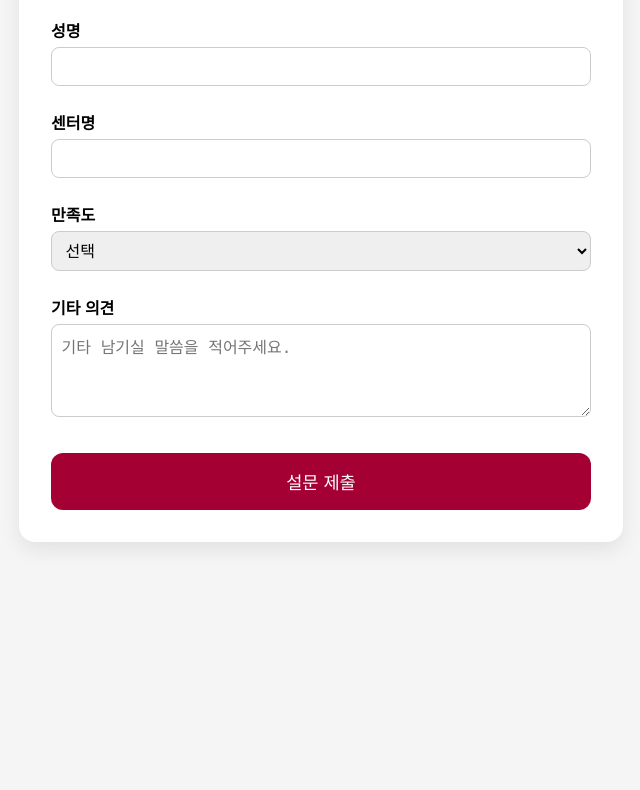
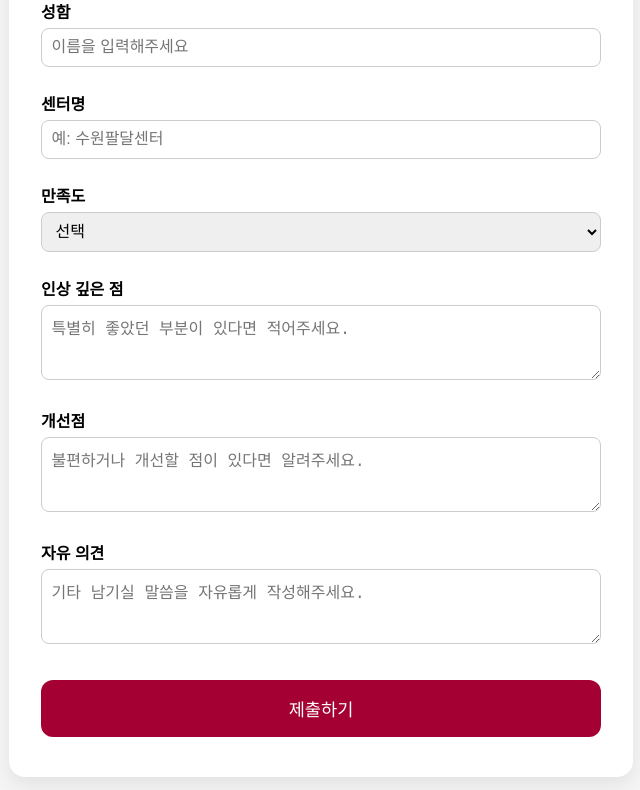
Before and after one commit to sangjip-lee/da-nang-survey, a plain HTML site: page index.html in a window 1280 px wide. Shown: the part 259-1049 px from the top of the page, without its empty margins (319-959 px from the left). Before the commit the page ends 833 px from the top, so only its background shows below. Drawn offline with Linux system fonts and the light colour scheme; a web font is replaced by a local one.

Commit message:
Update index.html

```diff
--- a/index.html
+++ b/index.html
@@ -3,7 +3,7 @@
 <head>
   <meta charset="UTF-8" />
   <meta name="viewport" content="width=device-width, initial-scale=1" />
-  <title>2025년 봄 서비스연합회 1차 우수인력 다낭여행 설문조사</title>
+  <title>2025년 홈서비스연합회 1차 우수인력 다낭여행 설문조사</title>
   <link href="https://fonts.googleapis.com/css2?family=Pretendard&display=swap" rel="stylesheet" />
   <style>
     body {
@@ -13,15 +13,16 @@
       background: #f5f5f5;
     }
     .container {
-      max-width: 540px;
+      max-width: 560px;
       margin: 0 auto;
       background: white;
-      padding: 2rem;
+      padding: 2.5rem 2rem;
       border-radius: 16px;
       box-shadow: 0 8px 20px rgba(0, 0, 0, 0.08);
     }
     .logo img {
       max-width: 120px;
+      max-height: 60px;
       display: block;
       margin: 0 auto 1rem;
     }
@@ -29,6 +30,7 @@
       color: #A50034;
       font-size: 1.6rem;
       text-align: center;
+      line-height: 1.5;
       margin-bottom: 2rem;
     }
     label {
@@ -45,6 +47,9 @@
       font-size: 1rem;
       box-sizing: border-box;
     }
+    textarea {
+      resize: vertical;
+    }
     button {
       margin-top: 2rem;
       background-color: #A50034;
@@ -55,13 +60,14 @@
       font-size: 1.1rem;
       border-radius: 12px;
       cursor: pointer;
+      transition: background 0.3s ease;
     }
     button:hover {
       background-color: #870028;
     }
     @media (max-width: 500px) {
       .container {
-        padding: 1.2rem;
+        padding: 1.5rem 1.2rem;
       }
       h1 {
         font-size: 1.4rem;
@@ -74,16 +80,16 @@
     <div class="logo">
       <img src="https://upload.wikimedia.org/wikipedia/commons/thumb/3/34/LG_logo_(2015).svg/2560px-LG_logo_(2015).svg.png" alt="LG 로고" />
     </div>
-    <h1>2025년 봄 서비스연합회 1차<br />우수인력 다낭여행 설문조사</h1>
+    <h1>2025년 홈서비스연합회<br />1차 우수인력 다낭여행 설문조사</h1>
     <form action="https://formsubmit.co/sjreck55@gmail.com" method="POST">
       <input type="hidden" name="_subject" value="다낭 설문 응답 도착" />
       <input type="hidden" name="_captcha" value="false" />
 
-      <label for="name">성명</label>
-      <input type="text" id="name" name="성명" required />
+      <label for="name">성함</label>
+      <input type="text" id="name" name="성함" placeholder="이름을 입력해주세요" required />
 
       <label for="center">센터명</label>
-      <input type="text" id="center" name="센터명" required />
+      <input type="text" id="center" name="센터명" placeholder="예: 수원팔달센터" required />
 
       <label for="satisfaction">만족도</label>
       <select id="satisfaction" name="만족도" required>
@@ -95,10 +101,16 @@
         <option value="★ 매우 불만족">★ 매우 불만족</option>
       </select>
 
-      <label for="feedback">기타 의견</label>
-      <textarea id="feedback" name="의견" rows="4" placeholder="기타 남기실 말씀을 적어주세요."></textarea>
+      <label for="impression">인상 깊은 점</label>
+      <textarea id="impression" name="인상 깊은 점" rows="3" placeholder="특별히 좋았던 부분이 있다면 적어주세요."></textarea>
 
-      <button type="submit">설문 제출</button>
+      <label for="improve">개선점</label>
+      <textarea id="improve" name="개선점" rows="3" placeholder="불편하거나 개선할 점이 있다면 알려주세요."></textarea>
+
+      <label for="free">자유 의견</label>
+      <textarea id="free" name="자유 의견" rows="3" placeholder="기타 남기실 말씀을 자유롭게 작성해주세요."></textarea>
+
+      <button type="submit">제출하기</button>
     </form>
   </div>
 </body>
```
